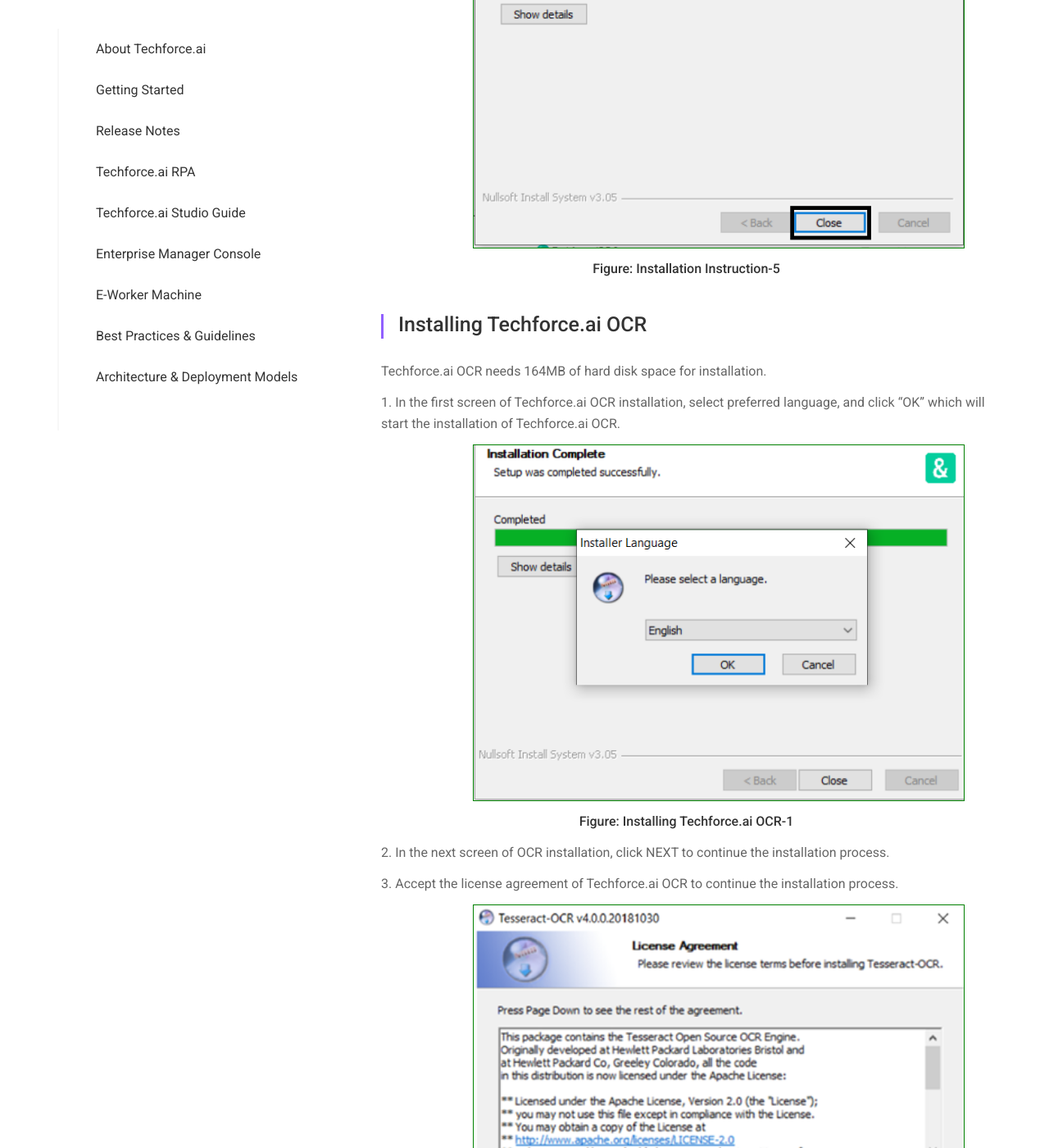
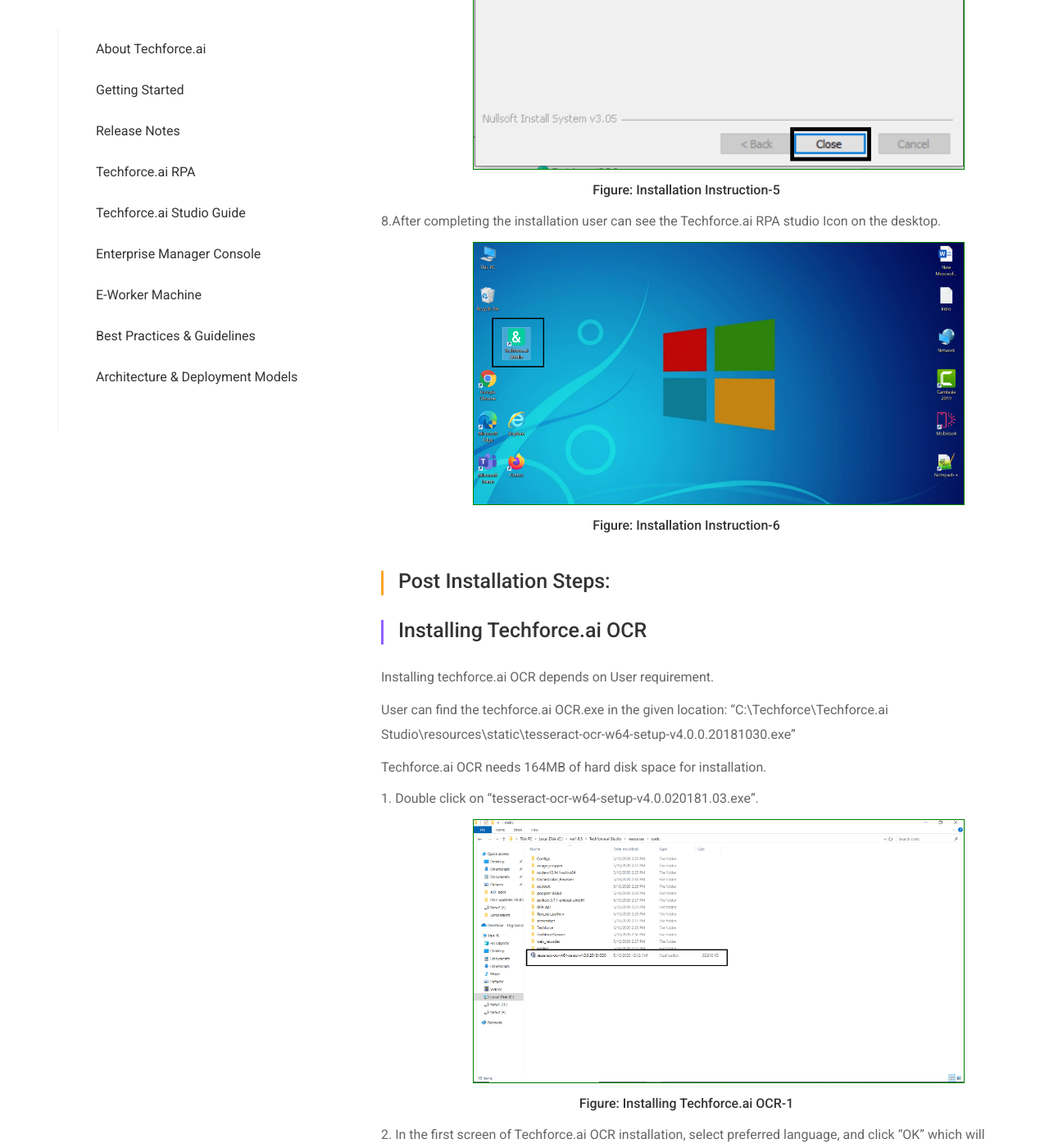
Before and after one commit to digitamizers/Documentation, a Jekyll site: the page built from index.md, in a window 1280 px wide and 1400 px high, scrolled down 13654 px. Shown: the whole window at 82% size. Built offline with Jekyll 4.4.1, drawn with Linux system fonts in a browser that asks for light colours; some of the changed text lies outside the part shown.

Commit message:
hdusdadna

```diff
--- a/_layouts/default.html
+++ b/_layouts/default.html
@@ -976,11 +976,11 @@
                              </ol>
                              <h5>Download Techforce.ai RPA Studio:</h5>
                              <p>1. To download the studio, the user must register with the e-manager console.</p>
-                             <p>2. To get access to the e-manager console, go to <a  target="_blank" href="https://emcaws.Techforce.ai/try/signup?subscriptionId=0">https://emcaws.Techforce.ai/try/signup?subscriptionId=0 </a> and submit the details.</p>
+                             <p>2. To get access to the e-manager console, go to <a  target="_blank" href="https://emanager.Techforce.ai/try/signup?subscriptionId=0">https://emanager.Techforce.ai/try/signup?subscriptionId=0</a> and submit the details.</p>
                              <img src="{{ '/assets/images/doc-img112.png' | relative_url }}" alt="image" style="width:400px;text-align:center;border:1px solid green;margin-left:20%;margin-top:10px;margin-bottom:10px;">
                              <p>3. Upon successful registration, you will be redirected to the login page.</p>
                              <img src="{{ '/assets/images/doc-img113.png' | relative_url }}" alt="image" style="width:400px;text-align:center;border:1px solid green;margin-left:20%;margin-top:10px;margin-bottom:10px;">
-                              <p>4.	You will be prompted to verify your email on the first login.</p>
+                             <p>4. You will be prompted to verify your email on the first login.</p>
 
                              <img src="{{ '/assets/images/doc-img114.png' | relative_url }}" alt="image" style="width:600px;text-align:center;border:1px solid green;margin-left:15%;margin-top:10px;margin-bottom:10px;">
                               <p>5.	 Go to your registered email and click on the verification link to complete the email verification process.</p>
@@ -994,8 +994,8 @@
                              <h5>Installing RPA Studio</h5>
                              <ol>
                              <li><span class="numbers">1.</span> After downloading the RPA studio, move the downloaded studio.exe file to the desired folder where it needs to be installed.</li>
-                             <li><span class="numbers">2.</span> Right-click on the installer and select “Run as administrator” so that RPA studio will have “Admin” privileges</li>
-                             <p>The following image is an example of how to run as an administrator.</p>
+                             <li><span class="numbers">2.</span> Double-click on the installer to start the installation.</li>
+
                              <img src="{{ '/assets/images/doc-img1.png' | relative_url }}" alt="image" style="text-align:center;border:1px solid green;margin-left:0%;margin-top:10px;margin-bottom:10px;">
                                <p style="text-align:center;"><strong>Figure: Installation Instruction-1 </strong></p>
                              <li><span class="numbers">3.</span> Windows will ask for permission stating “Do you want to allow the unknown publisher to install the application”. Click YES, and the installation process will start.</li>
@@ -1010,21 +1010,28 @@
                              <img src="{{ '/assets/images/doc-img4.png' | relative_url }}" alt="image" style="width:600px;border:1px solid green;margin-left:15%;margin-top:10px;margin-bottom:10px;">
                              <p style="text-align:center;"><strong>Figure: Installation Instruction-4</strong></p>
 
-                             <li><span class="numbers">7.</span> The installation will take some time, and after installing the Studio, click on CLOSE button to continue for further process</li>
+                             <li><span class="numbers">7.</span> The installation will take some time, and after installing the Studio, click on CLOSE button.</li>
                              <img src="{{ '/assets/images/doc-img5.png' | relative_url }}" alt="image" style="width:600px;border:1px solid green;margin-left:15%;margin-top:10px;margin-bottom:10px;">
                              <p style="text-align:center;"><strong>Figure: Installation Instruction-5</strong></p>
+                             <li><span class="numbers">8.</span>After completing the installation user can see the Techforce.ai RPA studio Icon on the desktop.</li>
+                             <img src="{{ '/assets/images/doc-img121.png' | relative_url }}" alt="image" style="width:600px;border:1px solid green;margin-left:15%;margin-top:10px;margin-bottom:10px;">
+                             <p style="text-align:center;"><strong>Figure: Installation Instruction-6</strong></p>
                              </ol>
                           </div>
 
                           <div id="InstallingTechForceOCR"  class="page-section">
+                            <h4>Post Installation Steps:</h4>
                               <h4 class="purple"><span class="numbers"></span>  Installing Techforce.ai OCR</h4>
+                            <p>Installing techforce.ai OCR depends on User requirement.</p>
+                            <p>User can find the techforce.ai OCR.exe in the given location: “C:\Techforce\Techforce.ai Studio\resources\static\tesseract-ocr-w64-setup-v4.0.0.20181030.exe”</p>
                             <p>Techforce.ai OCR needs 164MB of hard disk space for installation.</p>
                             <ol>
-                            <li><span class="numbers">1.</span> In the first screen of Techforce.ai OCR installation, select preferred language, and click “OK” which will start the installation of Techforce.ai OCR.</li>
-                             <img src="{{ '/assets/images/doc-img6.png' | relative_url }}" alt="image" style="width:600px;border:1px solid green;margin-left:15%;margin-top:10px;margin-bottom:10px;" >
-                              <p style="text-align:center;"><strong>Figure: Installing Techforce.ai OCR-1</strong></p>
-                            <li><span class="numbers">2.</span> In the next screen of OCR installation, click NEXT to continue the installation process.</li>
-
+                            <li><span class="numbers">1.</span> Double click on “tesseract-ocr-w64-setup-v4.0.020181.03.exe”.</li>
+                            <img src="{{ '/assets/images/doc-img6.png' | relative_url }}" alt="image" style="width:600px;border:1px solid green;margin-left:15%;margin-top:10px;margin-bottom:10px;" >
+                              <p style="text-align:center;"><strong>Figure:  Installing Techforce.ai OCR-1</strong></p>
+                            <li><span class="numbers">2.</span> In the first screen of Techforce.ai OCR installation, select preferred language, and click “OK” which will start the installation of Techforce.ai OCR.</li>
+                            <img src="{{ '/assets/images/doc-img122.png' | relative_url }}" alt="image" style="width:600px;border:1px solid green;margin-left:15%;margin-top:10px;margin-bottom:10px;">
+                              <p style="text-align:center;"><strong>Figure:  Installing Techforce.ai OCR-1</strong></p>
                             <li><span class="numbers">3.</span> Accept the license agreement of Techforce.ai OCR to continue the installation process.</li>
                             <img src="{{ '/assets/images/doc-img7.png' | relative_url }}" alt="image" style="width:600px;border:1px solid green;margin-left:15%;margin-top:10px;margin-bottom:10px;">
                               <p style="text-align:center;"><strong>Figure:  Installing Techforce.ai OCR-2</strong></p>
@@ -1043,6 +1050,21 @@
                             <img src="{{ '/assets/images/doc-img11.png' | relative_url }}" alt="image" style="width:600px;border:1px solid green;margin-left:15%;margin-top:10px;margin-bottom:10px;">
                                <p style="text-align:center;"><strong>Figure:  Installing Techforce.ai OCR-6 </strong></p>
                             </ol>
+
+
+                          <h4>Using Microsoft Edge with Techforce.ai:</h4>
+                          <ol>
+                          <li><span class="numbers">1.</span> To use Microsoft Edge Browser in the Open webpage action.</li>
+                          <img src="{{ '/assets/images/doc-img123.png' | relative_url }}" alt="image" style="width:600px;border:1px solid green;margin-left:15%;margin-top:10px;margin-bottom:10px;">
+                          <p style="text-align:center;"><strong>Figure:  ME1 </strong></p>
+                          <p><span class="numbers">2.</span> The user should open the command prompt with administrator privileges.</p>
+                          <img src="{{ '/assets/images/doc-img124.png' | relative_url }}" alt="image" style="width:600px;border:1px solid green;margin-left:15%;margin-top:10px;margin-bottom:10px;">
+                          <p style="text-align:center;"><strong>Figure: ME2</strong></p>
+                          <p><span class="numbers">3.</span> Run the following command: DISM.exe /Online /Add-Capability /CapabilityName:Microsoft.WebDriver~~~~0.0.1.0</p>
+                          <img src="{{ '/assets/images/doc-img125.png' | relative_url }}" alt="image" style="width:600px;border:1px solid green;margin-left:15%;margin-top:10px;margin-bottom:10px;">
+                          <p style="text-align:center;"><strong>Figure: ME3</strong></p>
+                          <p><span class="numbers">4.</span> Click on enter and the command starts executing. It takes a few seconds, and then can see the success message. This process is a onetime task.</p>
+                          </ol>
                          </div>
 
                          <div id="Un-installInstructions"  class="page-section">
@@ -1175,10 +1197,10 @@
                           </div>
                           <div id="Settings"  class="page-section">
                             <h5 class="green"> Settings</h5>
-                            <p>Used to set the global wait time of the flow and basic Chrome dimensions.</p>
+                            <p>Used to set the global wait time for the action flows.</p>
                             <img src="{{ '/assets/images/doc-img26.png' | relative_url }}" alt="image" style="width:100px;margin-top:10px;border:1px solid green;margin-left:45%;margin-bottom:10px;">
                             <p style="text-align:center;"><strong>Figure 12: Settings</strong></p>
-                            <p>Also, it asks Chrome should open or close at the time of exception and at the time of flow completion.</p>
+                            <p>Also, it asks Chrome should open or close at the time of flow completion.</p>
                             <img src="{{ '/assets/images/doc-img27.png' | relative_url }}" alt="image" style="width:400px;margin-top:10px;border:1px solid green;margin-left:30%;margin-bottom:10px;">
                             <p style="text-align:center;"><strong>Figure 13:  Global Settings</strong></p>
                           </div>
@@ -2353,13 +2375,13 @@
 
 
                           <div id="Enterprise-managerconsole"  class="page-section">
-                              <h3><span class="numbers">4.</span> Enterprise Manager Console</h3>
+                              <h3>Enterprise Manager Console</h3>
                           </div>
 
                             <div id="Registerwith"  class="page-section">
                               <h4 class="skyBlue"> Register with E-Manager Console</h4>
 
-                              <p>1. To get access to the e-manager console, goto <a  target="_blank" href="https://emcaws.Techforce.ai/try/signup?subscriptionId=0">https://emcaws.Techforce.ai/try/signup?subscriptionId=0 </a> and submit the details.</p>
+                              <p>1. To get access to the e-manager console, goto <a  target="_blank" href="https://emanager.Techforce.ai/try/signup?subscriptionId=0 ">https://emanager.Techforce.ai/try/signup?subscriptionId=0 </a> and submit the details.</p>
                               <img src="{{ '/assets/images/doc-img112.png' | relative_url }}" alt="image" style="width:400px;text-align:center;border:1px solid green;margin-left:20%;margin-top:10px;margin-bottom:10px;">
                               <p style="text-align:center;"><strong>Figure: Details </strong></p>
                               <p><span class="numbers">2.</span> Upon successful registration, you will be redirected to the login page.</p>
@@ -2377,7 +2399,7 @@
                            <div id="Login"  class="page-section">
                              <h4 class="skyBlue"> Login</h4>
                                <p>1. To Login into e-manager console</p>
-                               <img src="{{ '/assets/images/doc-img48.png' | relative_url }}"alt="image" class="topImg" style="width:400px; border: 1px solid green;margin-left:25%;margin-top:10px;margin-bottom:10px;">
+                               <img src="{{ '/assets/images/doc-img46.png' | relative_url }}"alt="image" class="topImg" style="width:400px; border: 1px solid green;margin-left:25%;margin-top:10px;margin-bottom:10px;">
                                <p style="text-align:center;"><strong>Figure: Login </strong></p>
                                <p>2. Enter the credentials and click on the login button, you can see Action flows, e-worker machines, Queues, Schedules, and Secret Vault in the left menu.</p>
                                <p>3. The action flows tab shows the list of action flows published to the e-manager console.</p>
@@ -2552,6 +2574,10 @@
                           <p>1. The billing section shows your current plan and options available for upgrading.</p>
                           <img src="{{ '/assets/images/doc-img118.png' | relative_url }}"alt="image" class="topImg" style="border:1px solid green; margin-left:0%;margin-top:10px;margin-bottom:10px;">
                           <p style="text-align:center;"><strong>Figure: Billing Details</strong></p>
+                          <h5>Update Password:</h5>
+                          <p>1. To update the login password click on the Update password button and a mail will be sent to the registered mail id.</p>
+                          <img src="{{ '/assets/images/doc-img126.png' | relative_url }}"alt="image" class="topImg" style="border:1px solid green; margin-left:0%;margin-top:10px;margin-bottom:10px;">
+                          <p style="text-align:center;"><strong>Figure: Update Password</strong></p>
                         </div>
 
                         <div id="Notifications"  class="page-section">
@@ -2562,7 +2588,7 @@
                         </div>
 
                           <div id="Worker"  class="page-section">
-                            <h3 style="text-transform:none"><span class="numbers">5.</span> E-Worker Machine</h3>
+                            <h3 style="text-transform:none"><span class="numbers"></span> E-Worker Machine</h3>
                           </div>
 
                            <div id="RuntimeInstallation"  class="page-section">
```
Also changed, not shown: other parts of _layouts/default.html (+1 -1 lines), assets/images/doc-img1.png, assets/images/doc-img103.png, assets/images/doc-img110.png, assets/images/doc-img111.png, assets/images/doc-img118.png, assets/images/doc-img121.png (added), assets/images/doc-img122.png (added), assets/images/doc-img123.png (added), assets/images/doc-img124.png (added), assets/images/doc-img125.png (added), assets/images/doc-img126.png (added), assets/images/doc-img25.png, assets/images/doc-img27.png, 4 more files.
